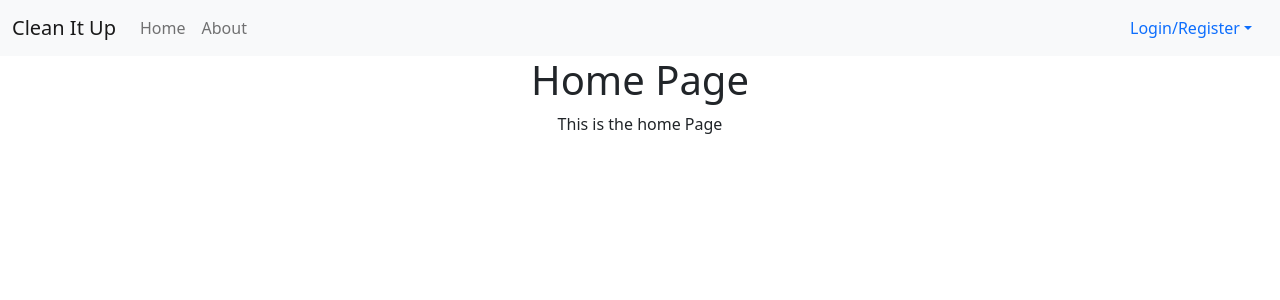
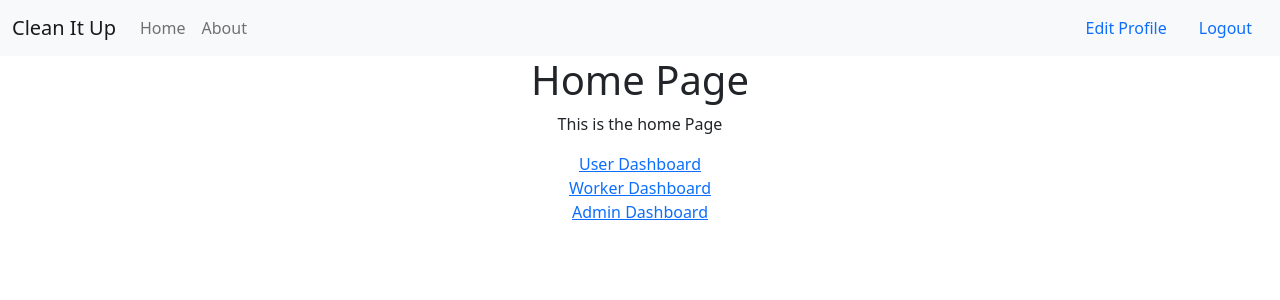
Before and after one commit to sushantbasak/Clean-It-Up, a React (Create React App) app in the folder frontend/: page / in a window 1280 px wide. Shown: the top 300 px of the page. Built offline with nearby package versions, Linux system fonts and the light colour scheme.

Commit message:
create user dashboard and modify navbar

```diff
--- a/frontend/src/App.js
+++ b/frontend/src/App.js
@@ -1,18 +1,18 @@
 import './App.css';
-import Navbar from './components/Navbar';
 import { Routes, Route } from 'react-router-dom';
 import React from 'react';
 
 import Home from './views/Home/Home';
 import About from './views/About/About';
+import UserDashboard from './views/UserDashboard/UserDashboard';
 
 const App = () => {
   return (
     <div className="App">
-      <Navbar />
       <Routes>
         <Route exact path="/" element={<Home />} />
         <Route exact path="/about" element={<About />} />
+        <Route exact path="/UserDashboard" element={<UserDashboard />} />
       </Routes>
     </div>
   );
--- a/frontend/src/components/Navbar.js
+++ b/frontend/src/components/Navbar/Navbar.js
@@ -1,4 +1,4 @@
-import { Navbar, Nav, Container, NavDropdown, Form, FormControl, Button } from 'react-bootstrap';
+import { Navbar, Nav, Container, NavDropdown } from 'react-bootstrap';
 import 'bootstrap/dist/css/bootstrap.min.css';
 
 const NavbarMain = () => {
@@ -13,11 +13,8 @@ const NavbarMain = () => {
               <Nav.Link href="/">Home</Nav.Link>
               <Nav.Link href="/about">About</Nav.Link>
             </Nav>
-
-            <NavDropdown title="Login/Register" id="navbarScrollingDropdown">
-              <NavDropdown.Item href="#action3">User</NavDropdown.Item>
-              <NavDropdown.Item href="#action4">Worker</NavDropdown.Item>
-            </NavDropdown>
+            <Nav.Link href="/">Edit Profile</Nav.Link>
+            <Nav.Link href="/about">Logout</Nav.Link>
           </Navbar.Collapse>
         </Container>
       </Navbar>
--- a/frontend/src/views/About/About.js
+++ b/frontend/src/views/About/About.js
@@ -1,8 +1,10 @@
 import React from 'react';
+import Navbar from '../../components/Navbar/Navbar';
 
 const About = () => {
   return (
     <div className="home">
+      <Navbar />
       <h1>About Page</h1>
       <p>This is about page</p>
     </div>
--- a/frontend/src/views/Home/Home.js
+++ b/frontend/src/views/Home/Home.js
@@ -1,10 +1,18 @@
 import React from 'react';
+import Navbar from '../../components/Navbar/Navbar';
+import { Link } from 'react-router-dom';
 
 const Home = () => {
   return (
     <div className="home">
+      <Navbar />
       <h1>Home Page</h1>
       <p>This is the home Page</p>
+      <Link to="/UserDashboard">User Dashboard</Link>
+      <br />
+      <Link to="/WorkerDashboard">Worker Dashboard</Link>
+      <br />
+      <Link to="/AdminDashboard">Admin Dashboard</Link>
     </div>
   );
 };
--- /dev/null
+++ b/frontend/src/views/UserDashboard/UserDashboard.js
@@ -0,0 +1,13 @@
+import React from 'react';
+import Navbar from '../../components/Navbar/Navbar';
+
+const UserDashboard = () => {
+  return (
+    <>
+      <Navbar />
+      <h1>User Dashboard</h1>
+    </>
+  );
+};
+
+export default UserDashboard;
```
Also changed, not shown: frontend/src/components/Navbar/Navbar.css (renamed from frontend/src/components/Navbar.css).
